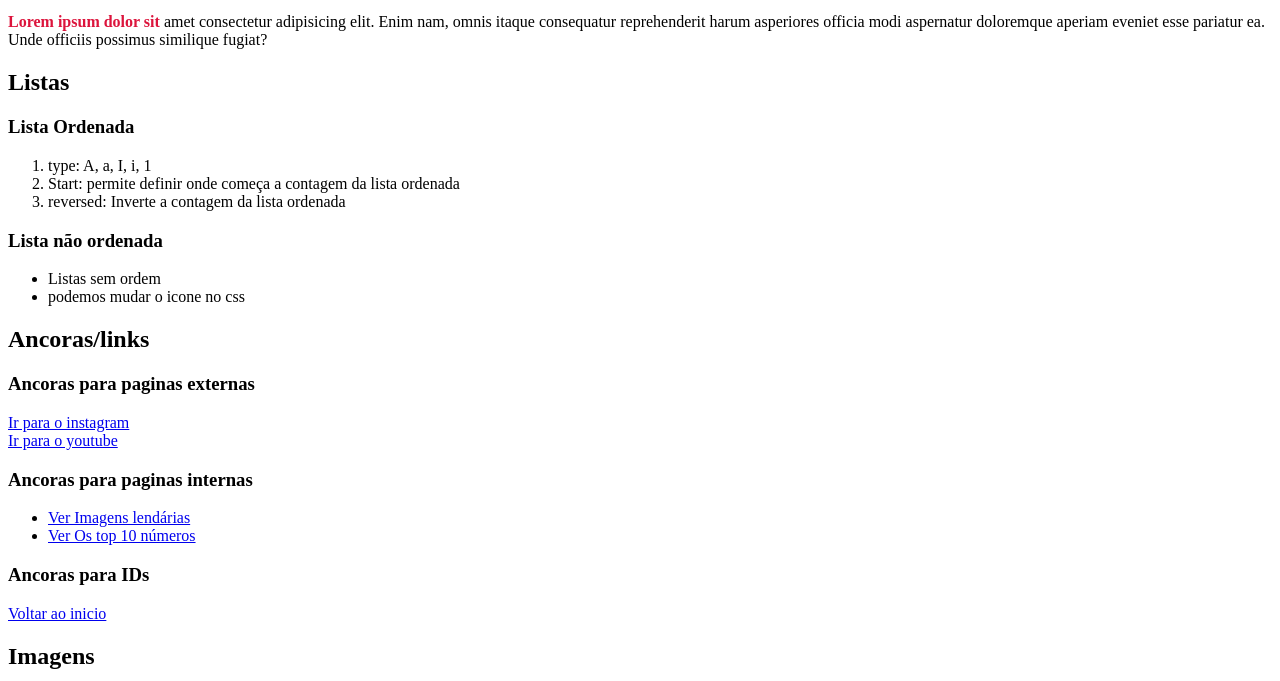
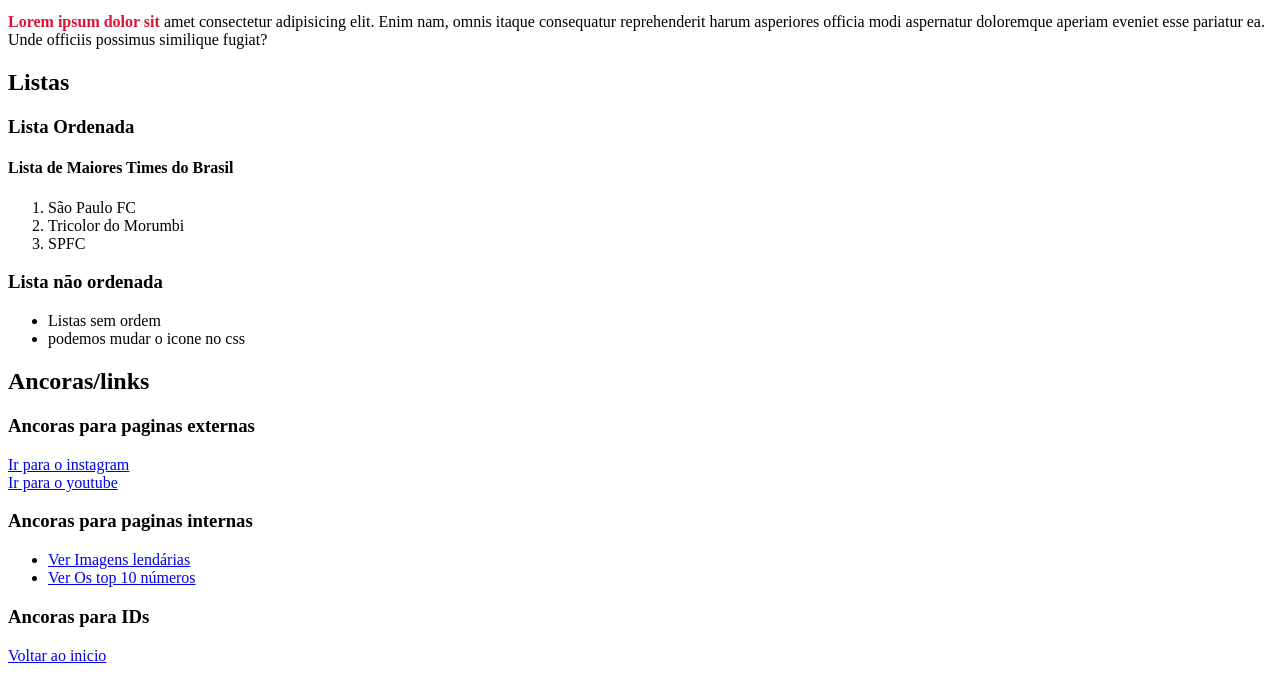
Before and after one commit to braga-pcd/li-o-2, a plain HTML site: page index.html in a window 1280 px wide. Shown: the part 109-790 px from the top of the page. Drawn offline with Linux system fonts and the light colour scheme.

Commit message:
mundança na lista ordenada

```diff
--- a/index.html
+++ b/index.html
@@ -18,6 +18,11 @@
             color: crimson;
             font-weight: 700;
         }
+
+
+        h4{
+            font-weight: 700;
+        }
     </style>
 
 </head>
@@ -35,10 +40,11 @@
 
         <div>
                 <h3>Lista Ordenada</h3>
+                <h4>Lista de Maiores Times do Brasil</h4>
             <ol>
-                <li>type: A, a, I, i, 1</li>
-                <li>Start: permite definir onde começa a contagem da lista ordenada</li>
-                <li>reversed: Inverte a contagem da lista ordenada</li>
+                <li>São Paulo FC</li>
+                <li>Tricolor do Morumbi</li>
+                <li>SPFC</li>
             </ol>
         </div>
 
```
